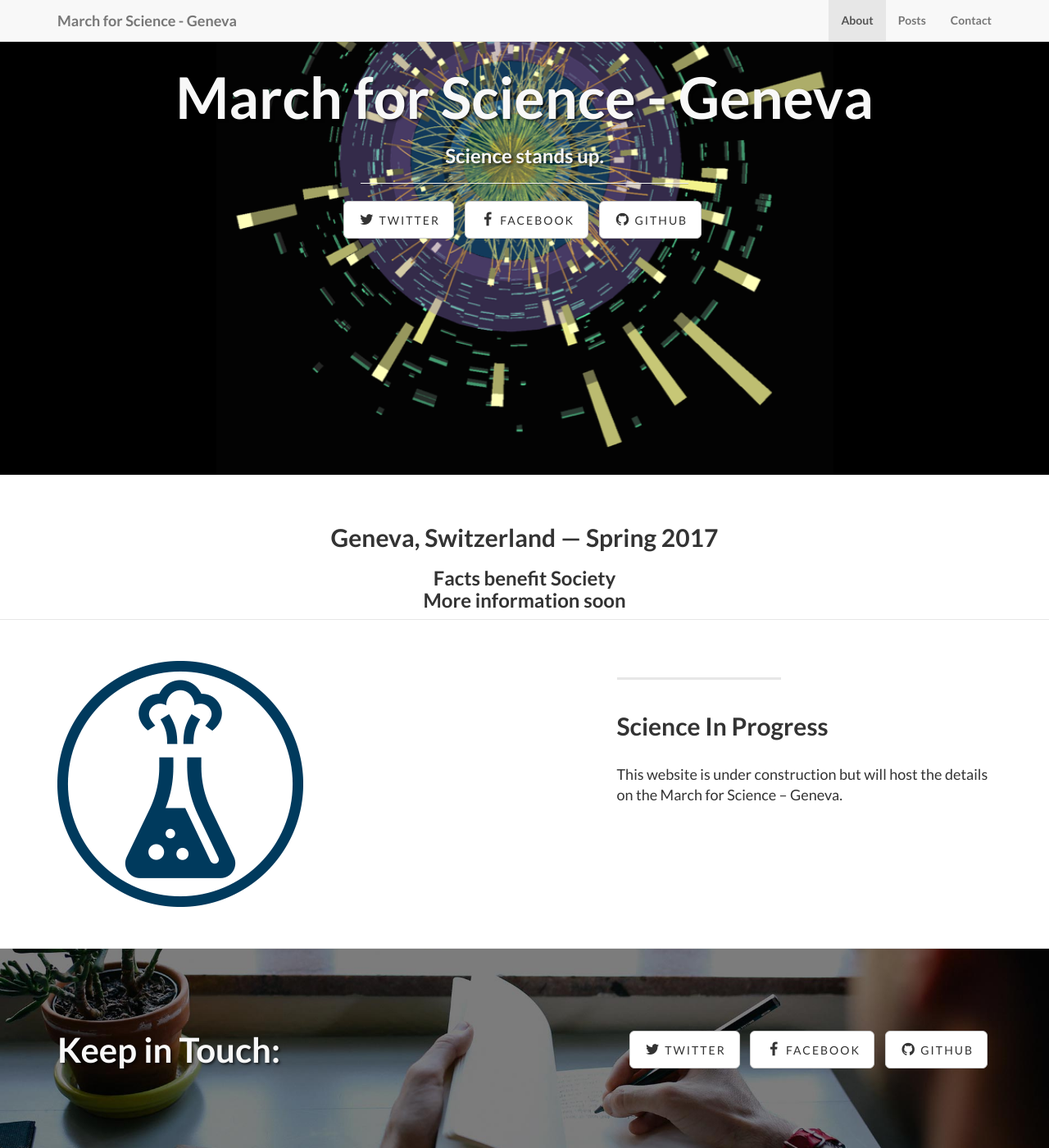
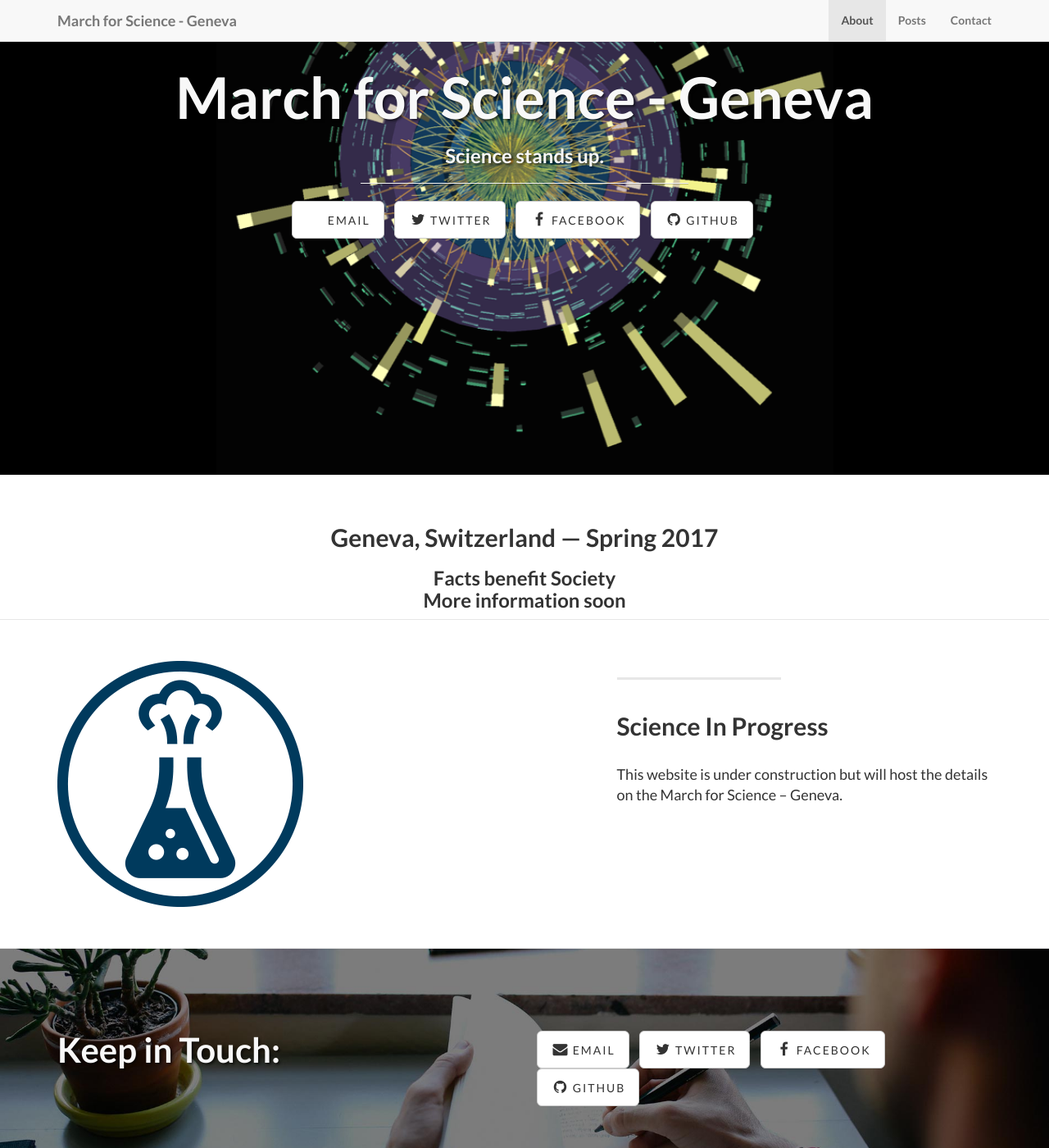
Before and after one commit to marchforsciencegeneva/marchforsciencegeneva.github.io, a Jekyll site: the page built from index.html, in a window 1280 px wide and 1400 px high, scrolled down 198 px. Shown: the whole window at 82% size. Built offline with Jekyll 4.4.1, drawn with Linux system fonts in a browser that asks for light colours.

Commit message:
allow for icon/title to be different. title will be used for icon unless the icon doesn't match correctly, such as for email.

```diff
--- a/_config.yml
+++ b/_config.yml
@@ -27,6 +27,9 @@
 # ----------------------- #
 
 social:
+  - title: email
+    icon: envelope
+    url: mailto:contact@marchforsciencegeneva.org
   - title: twitter
     url: https://twitter.com/ScienceMarchGVA
   - title: facebook
--- a/_includes/contact.html
+++ b/_includes/contact.html
@@ -10,7 +10,7 @@
 					<ul class="list-inline banner-social-buttons">
 						{% for social in site.social %}
 						<li>
-							<a href="{{ social.url }}" class="btn btn-default btn-lg"><i class="fa fa-{{ social.title }} fa-fw"></i> <span class="network-name">{{ social.title }}</span></a>
+							<a href="{{ social.url }}" class="btn btn-default btn-lg"><i class="fa fa-{{ social.icon | default: social.title }} fa-fw"></i> <span class="network-name">{{ social.title }}</span></a>
 						</li>
 						{% endfor %}
 					</ul>
```
